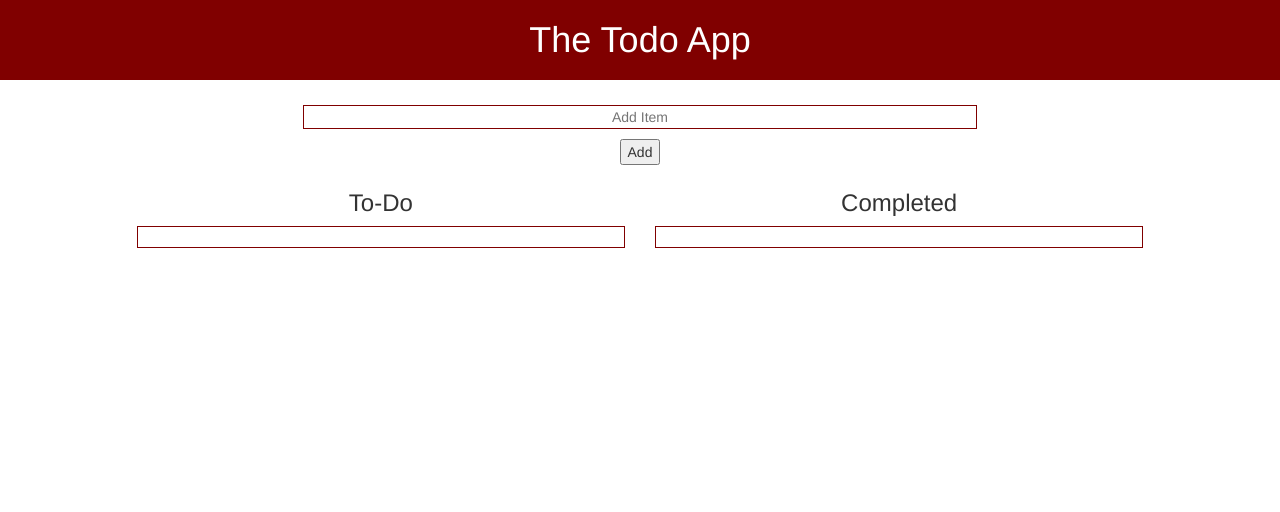
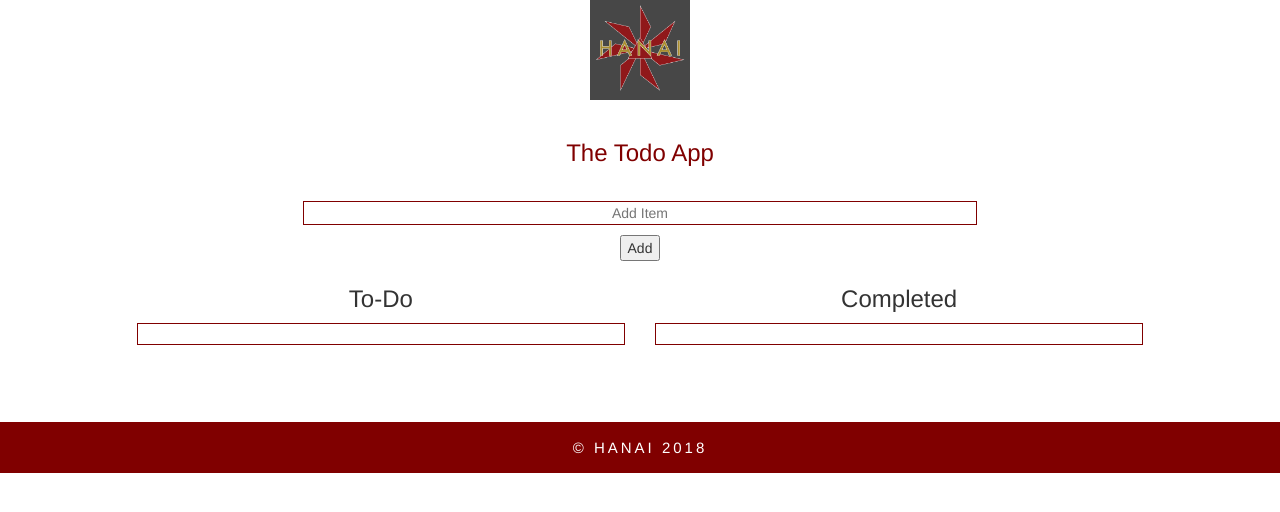
Before and after one commit to brianifoster/TodoApp, a plain HTML site: page index.html in a window 1280 px wide. Drawn offline with nearby package versions, Linux system fonts and the light colour scheme.

Commit message:
adds a logo to the project with some different design

```diff
--- a/css/styles.css
+++ b/css/styles.css
@@ -3,14 +3,22 @@ body {
 }
 
 /* Begin Header & Title Styles */
-.title-bkgd {
-  background-color: #800000;
+.img-bkgd {
+  background-color: #fff;
   width: 100%;
-  padding-bottom: 10px;
+  padding: 0px;
+  margin-bottom: 20px;
 }
 
-.app-title {
-  color: #fff;
+.hanaiLogo {
+    display: block;
+    margin-left: auto;
+    margin-right: auto;
+    width: 100px;
+}
+
+.title {
+  color: #800000;
   text-align: center;
 }
 /* End Header & Title Styles */
@@ -104,5 +112,20 @@ li span #newSpan {
 .edit {
   display: none;
 }
+/* End Add Form Styles */
 
-/* End Add Form Styles */
+/* Start Footer Styles */
+.footer-bkgd {
+  background-color: #800000;
+  width: 100%;
+  padding: 15px 0px 5px 0px;
+  margin-top: 20px;
+}
+
+.copy {
+  color: #fff;
+  font-size: 15px;
+  letter-spacing: 3px;
+  text-align: center;
+}
+/* End Footer Styles */
--- a/index.html
+++ b/index.html
@@ -12,12 +12,18 @@
 
 <!-- Begin Header & Title -->
   <div class="row">
-    <div class="container-fluid title-bkgd">
-      <div class="col-md-12">
-        <h1 class="app-title">The Todo App</h1>
+    <div class="container-fluid img-bkgd">
+      <div class="col-md-6 col-md-offset-3">
+        <img src="images/hanaiLogo.jpg" alt="logo" class="hanaiLogo">
       </div>
     </div>
   </div>
+  <div class="row">
+    <div class="title-bkgd">
+      <h3 class="title">The Todo App</h3>
+    </div>
+  </div>
+
 <!-- End Header & Title -->
 
 <!-- Begin Add Form -->
@@ -67,6 +73,16 @@
 </div>
 <!-- End Edit Form -->
 
+<!-- Start Footer -->
+<div class="row">
+  <div class="container-fluid footer-bkgd">
+    <div class="col-md-6 col-md-offset-3">
+      <p class="copy">&copy HANAI 2018</p>
+    </div>
+  </div>
+</div>
+<!-- End Footer -->
+
 <script src="js/scripts.js"></script>
 </body>
 </html>
```
Also changed, not shown: images/hanaiLogo.jpg (added).
